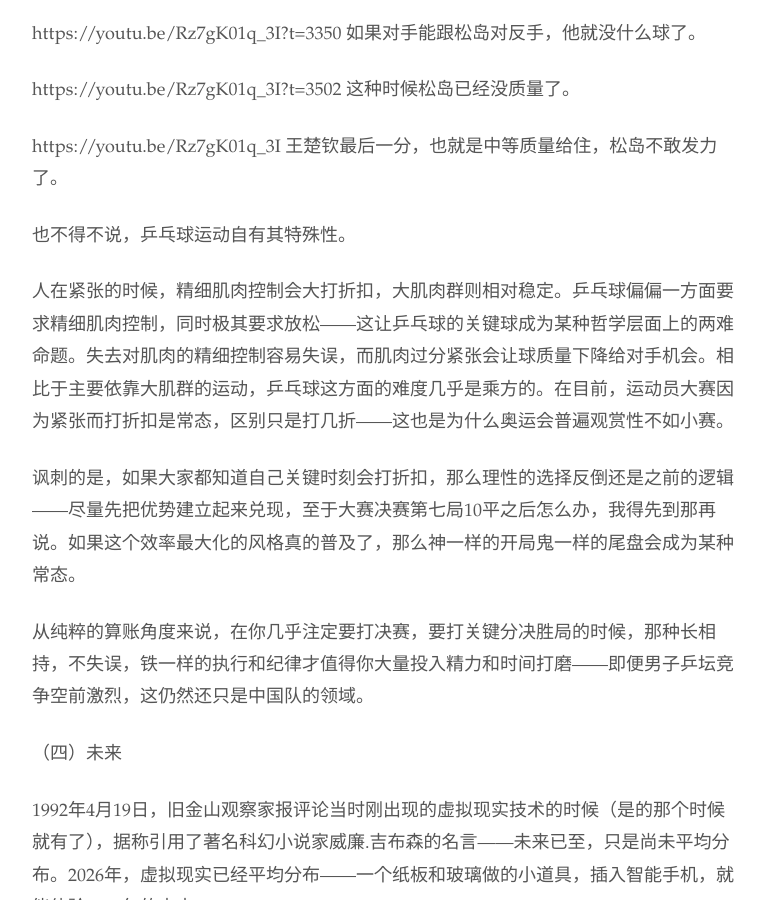
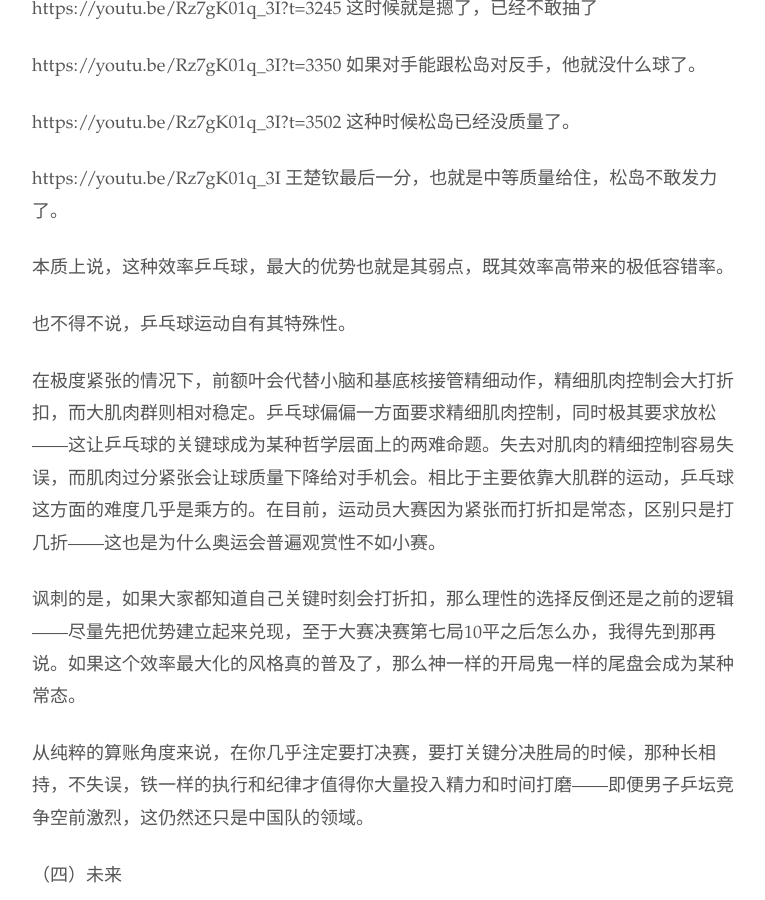
Before and after one commit to readandchedan/readandchedan.github.io, a Jekyll site: the page built from _posts/tabletennis/_posts/2026-04-12-sora-matsushima.md, in a window 1280 px wide and 900 px high, scrolled down 4018 px. Shown: the whole window, without its empty margins (256-1021 px from the left). Built offline with Jekyll 4.4.1, drawn with Linux system fonts in a browser that asks for light colours; some of the changed text lies outside the part shown.

Commit message:
adjust wording

```diff
--- a/_posts/tabletennis/_posts/2026-04-12-sora-matsushima.md
+++ b/_posts/tabletennis/_posts/2026-04-12-sora-matsushima.md
@@ -13,7 +13,7 @@
 
 如果不出意外，这个军备竞赛会一直持续，成为乒乓球的主旋律——然后意外就发生了。
 
-对于新生代的菲力克斯勒布伦们来说，他们打从学球开始，就没准备一下一下跟你们照章操作。如果我发球就直接能快进到发力，为什么我还要跟你走这个发球，拧拉，反手对几下，找机会发力的流程？
+对于新生代的菲力克斯勒布伦们来说，他们早早就发现了跟成人打球，硬碰硬也就是胜负对开，而如果我发球就直接能快进到发力，得分还更多，为什么我还要跟你走这个流程？
 
 有这个想法的不止他一个：现在大家普遍反手技术太好，只要当天状态好，彼此差距并不很大。反手好的人太多，让那些不纯粹以反手技术特长的选手，不得不形成一整套对抗反手好的套路。比较典型的例如莫雷高德，就有一整套花样绕开跟对手反手半台正面死磕。
 
@@ -27,7 +27,7 @@
 
 随着数据统计的发达，越来越多的网球选手意识到，实际上60%-70%的分数在0到4拍就结束了。于是德约科维奇们开始把时间更多投入到更精细高效的用发球和后一拍得分，而不是试图在底线对抽中耗死小年轻。现在的网球选手，策略性的承担更大风险，来获取统计上的得分期望优势。
 
-讽刺的是，网球这个始于2015年，基于高科技和大数据的革命，对于乒乓球来说是60年前就有的东西，是所有选手球迷耳朵都听出茧子的陈词滥调——一般叫前三板。
+讽刺的是，网球这个始于2015年，基于高科技和大数据的革命，对于乒乓球来说是60年前就有的东西，是所有选手球迷耳朵都听出茧子的陈词滥调——一般叫前三板。乒乓球先手进攻的优势，在小小的球台上异常明显，反倒是场地大得多的网球，要在很多年之后从层层的数据中，才能挖掘出一样的结论。
 
 如果说乒乓球里也有胜率逻辑魔球，那大概松岛辉空比其他选手走得更远一点。
 
@@ -100,9 +100,11 @@
 https://youtu.be/Rz7gK01q_3I
 王楚钦最后一分，也就是中等质量给住，松岛不敢发力了。
 
+本质上说，这种效率乒乓球，最大的优势也就是其弱点，既其效率高带来的极低容错率。
+
 也不得不说，乒乓球运动自有其特殊性。
 
-人在紧张的时候，精细肌肉控制会大打折扣，大肌肉群则相对稳定。乒乓球偏偏一方面要求精细肌肉控制，同时极其要求放松——这让乒乓球的关键球成为某种哲学层面上的两难命题。失去对肌肉的精细控制容易失误，而肌肉过分紧张会让球质量下降给对手机会。相比于主要依靠大肌群的运动，乒乓球这方面的难度几乎是乘方的。在目前，运动员大赛因为紧张而打折扣是常态，区别只是打几折——这也是为什么奥运会普遍观赏性不如小赛。
+在极度紧张的情况下，前额叶会代替小脑和基底核接管精细动作，精细肌肉控制会大打折扣，而大肌肉群则相对稳定。乒乓球偏偏一方面要求精细肌肉控制，同时极其要求放松——这让乒乓球的关键球成为某种哲学层面上的两难命题。失去对肌肉的精细控制容易失误，而肌肉过分紧张会让球质量下降给对手机会。相比于主要依靠大肌群的运动，乒乓球这方面的难度几乎是乘方的。在目前，运动员大赛因为紧张而打折扣是常态，区别只是打几折——这也是为什么奥运会普遍观赏性不如小赛。
 
 讽刺的是，如果大家都知道自己关键时刻会打折扣，那么理性的选择反倒还是之前的逻辑——尽量先把优势建立起来兑现，至于大赛决赛第七局10平之后怎么办，我得先到那再说。如果这个效率最大化的风格真的普及了，那么神一样的开局鬼一样的尾盘会成为某种常态。
 
```
